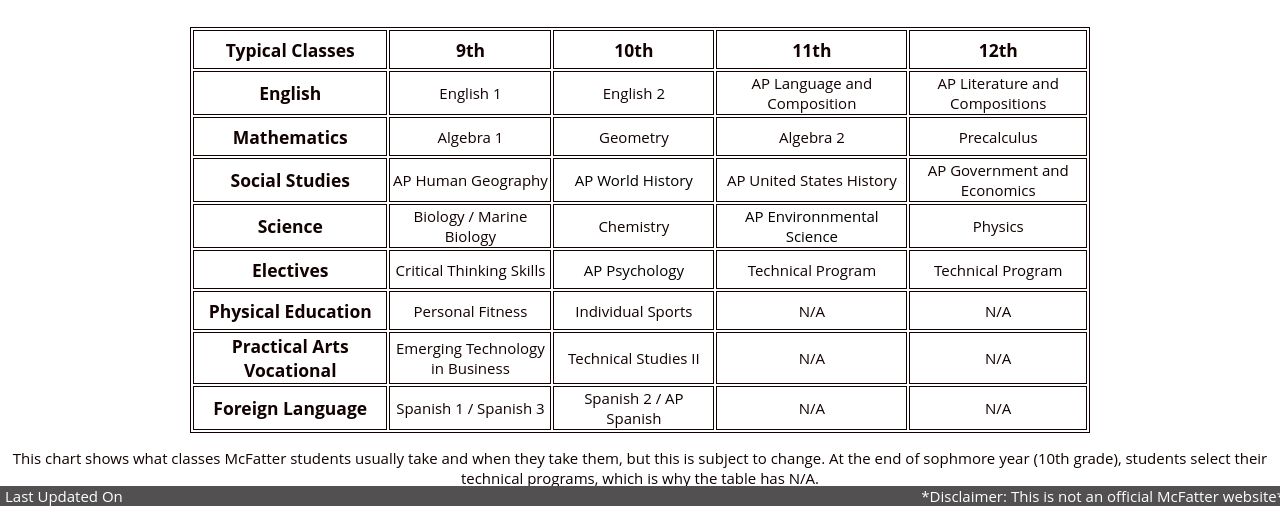
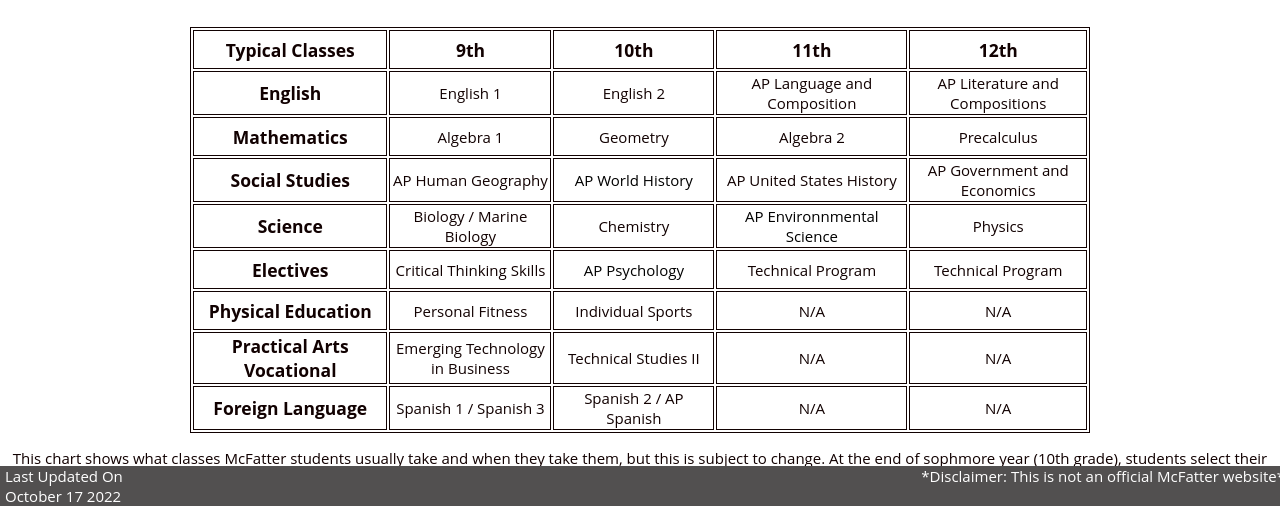
Before and after one commit to johnsmith0976/studentservices, a plain HTML site: page index.html in a window 1280 px wide. Shown: the part 294-802 px from the top of the page. Drawn offline with Linux system fonts and the light colour scheme.

Commit message:
Update index.html

```diff
--- a/index.html
+++ b/index.html
@@ -196,7 +196,7 @@
     </div> -->
     </div>
     <footer>
-      <div id="updated">Last Updated On&nbsp;</div>
+      <div>Last Updated On&nbsp;<div id="updated">October 17 2022</div></div>
       <div class="disclaimer">
         *Disclaimer: This is not an official McFatter website*
       </div>
```
